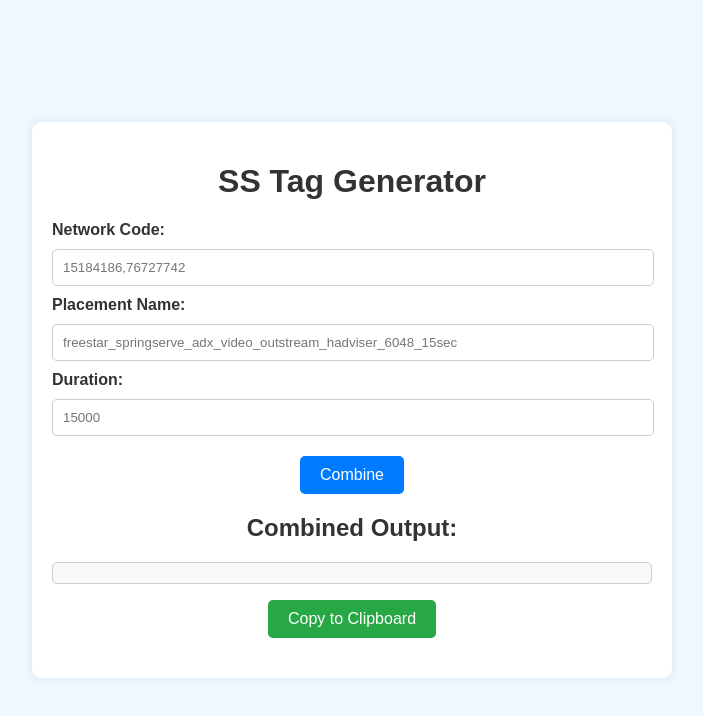
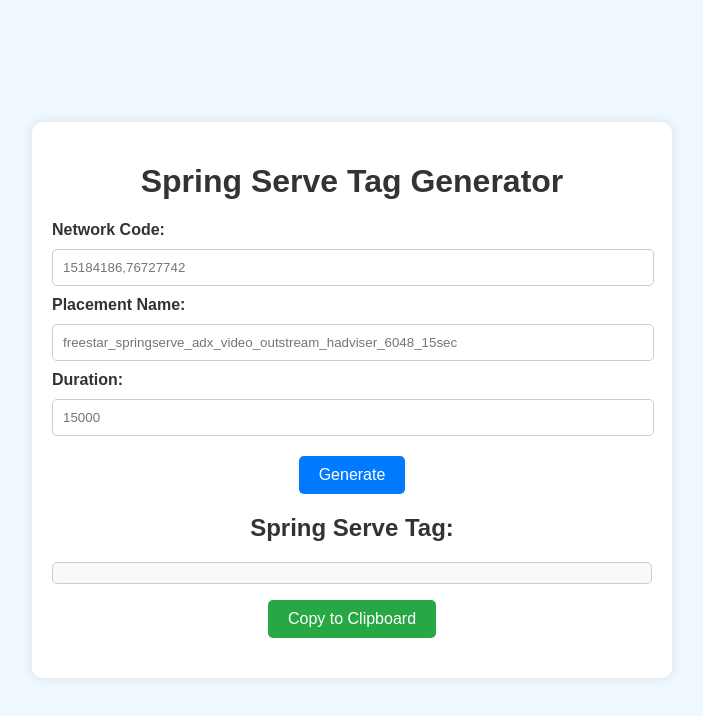
Before and after one commit to martinsavov/Spring-Tag, a plain HTML site: page index.html in a window 1280 px wide. Shown: the whole page, without its empty margins (288-991 px from the left). Drawn offline with Linux system fonts and the light colour scheme.

Commit message:
Update index.html
Changed Titles and added an icon

```diff
--- a/index.html
+++ b/index.html
@@ -3,7 +3,9 @@
 <head>
     <meta charset="UTF-8">
     <meta name="viewport" content="width=device-width, initial-scale=1.0">
-    <title>SS Tag Generator</title>
+    <title>FS Spring Serve Tag Generator</title>
+    <link rel="shortcut icon" href="https://freestar.com/wp-content/uploads/2022/12/Freestar-Icon-200x210.png" type="image/x-icon" />
+
     <style>
         body {
             font-family: Arial, sans-serif;
@@ -111,7 +113,7 @@
 </head>
 <body>
     <div class="container">
-        <h1>SS Tag Generator</h1>
+        <h1>Spring Serve Tag Generator</h1>
 
         <label for="input1">Network Code:</label>
         <input type="text" id="input1" placeholder="15184186,76727742">
@@ -122,9 +124,9 @@
         <label for="input3">Duration:</label>
         <input type="text" id="input3" placeholder="15000">
 
-        <button onclick="combineInputs()">Combine</button>
+        <button onclick="combineInputs()">Generate</button>
 
-        <h2>Combined Output:</h2>
+        <h2>Spring Serve Tag:</h2>
         <p id="output"></p>
         <button id="copyButton" onclick="copyToClipboard()">Copy to Clipboard</button>
         <p class="error" id="error"></p>
@@ -179,7 +181,7 @@
 
             setTimeout(function() {
                 popup.style.display = 'none';
-            }, 1500); // Popup will disappear after 1.5 seconds
+            }, 1500);
         }
     </script>
 </body>
```
